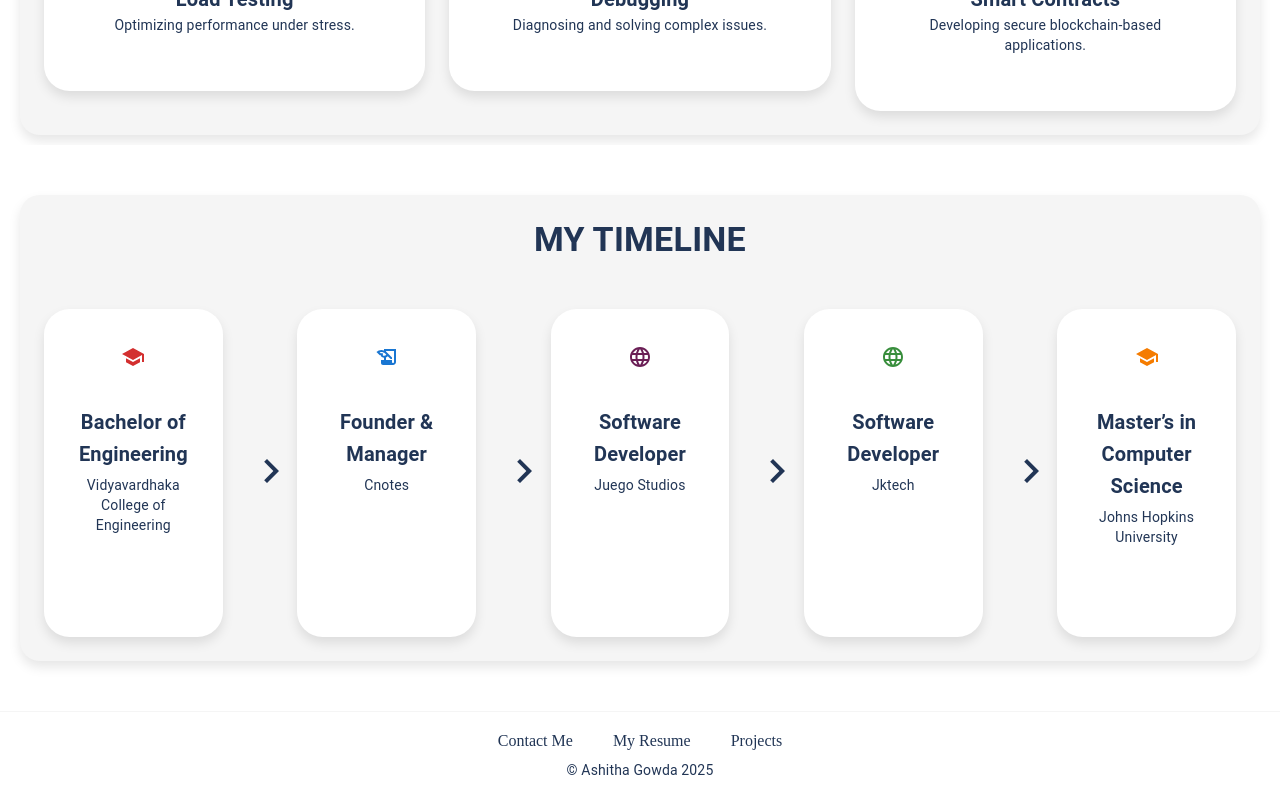
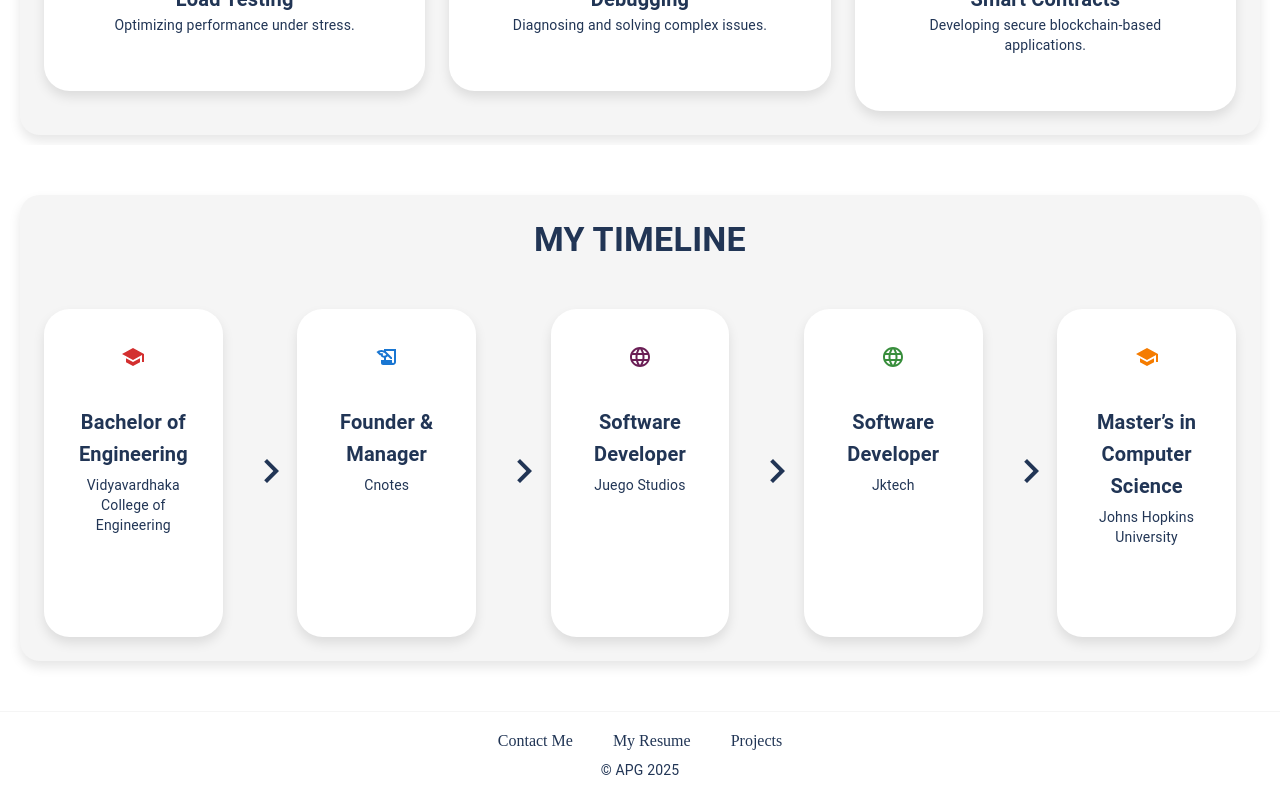
Before and after one commit to AshithaPGowda/portfolio, a Next.js app: page / in a window 1280 px wide. Shown: the part 1407-2207 px from the top of the page. Built offline with nearby package versions, Linux system fonts and the light colour scheme.

Commit message:
chnaged name

```diff
--- a/src/app/components/footerContent/customFooter.js
+++ b/src/app/components/footerContent/customFooter.js
@@ -111,7 +111,7 @@ const Footer = ({ theme, isMobile }) => {
 
             {/* Footer Copyright */}
             <Typography variant="body2" style={{ marginTop: "10px" }}>
-                &#169; Ashitha Gowda {currentYear}
+                &#169; APG {currentYear}
             </Typography>
         </footer>
     );
```
